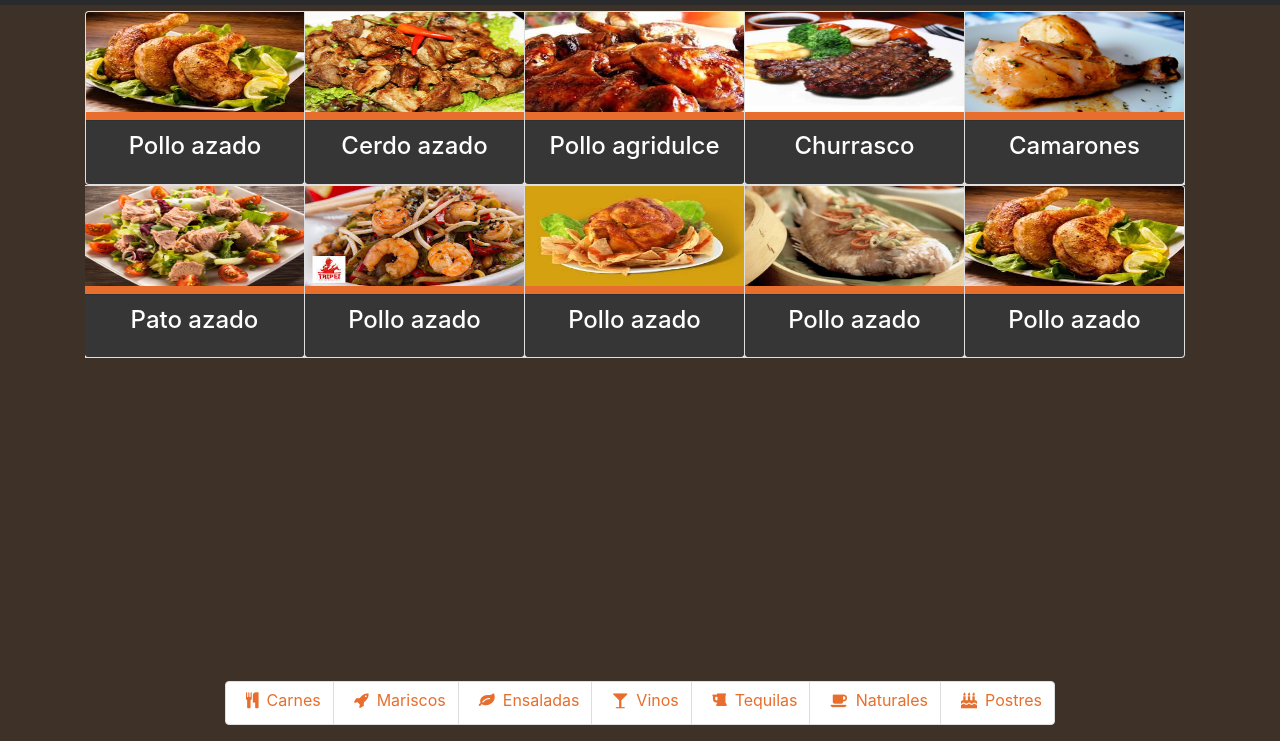
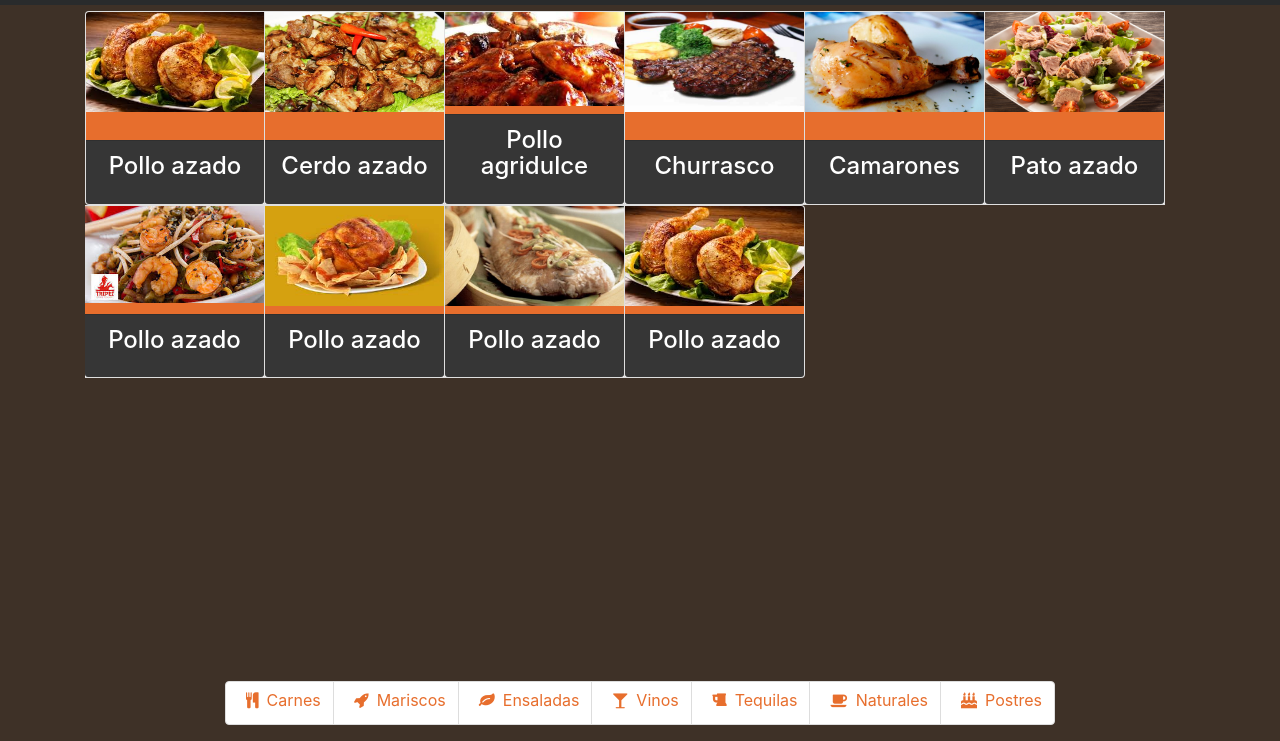
Before and after one commit to motedyn/2017_pos_restaurante, a plain HTML site: page index1.html in a window 1280 px wide. Shown: the part 59-800 px from the top of the page. Drawn offline with Linux system fonts and the light colour scheme; files whose address does not match are found by name.

Commit message:
update
update

```diff
--- a/css/restaurante1.sass
+++ b/css/restaurante1.sass
@@ -23,8 +23,8 @@ body
 	margin-bottom: 4rem
 	.card
 		text-align: center
-		max-width: 220px
-		min-width: 220px
+		max-width: 180px
+		min-width: 180px
 		.card-block
 			padding: 0.25rem
 			height: 0.1rem
```
Also changed, not shown: css/restaurante1.css.
